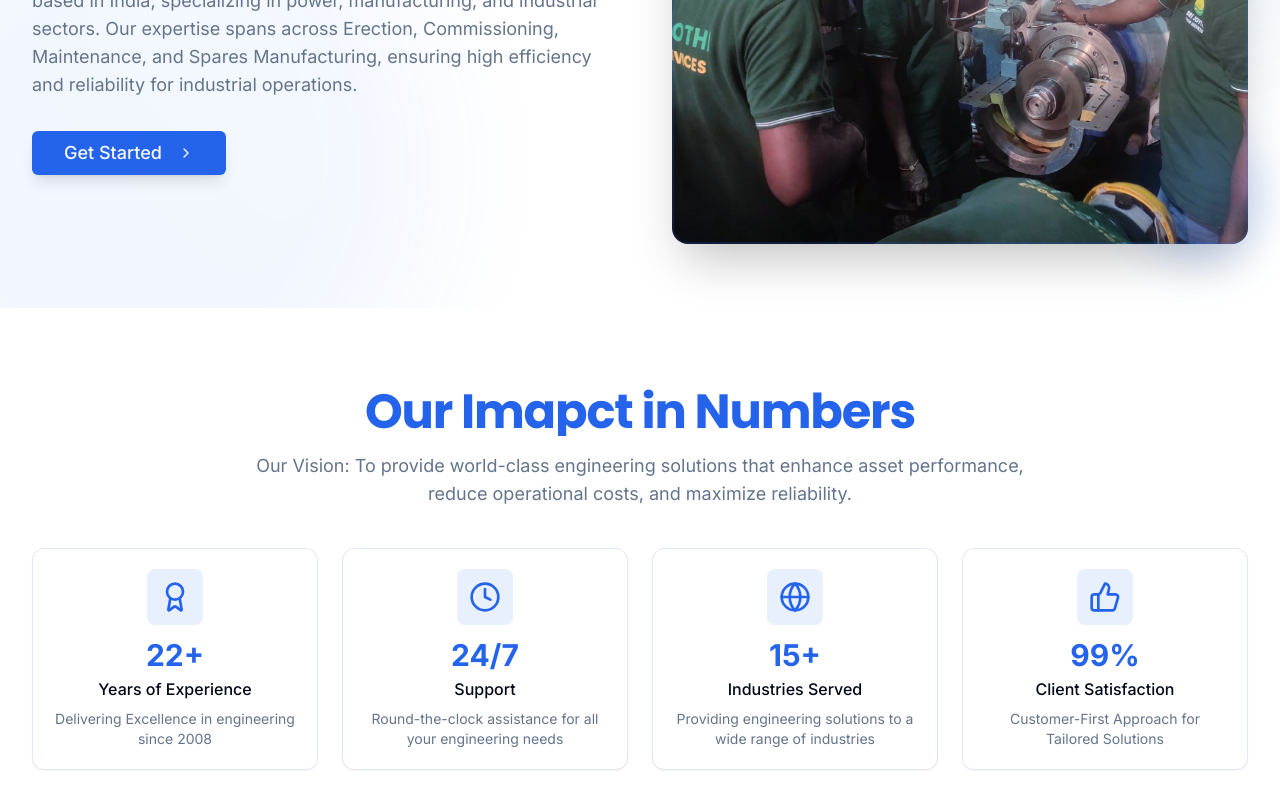
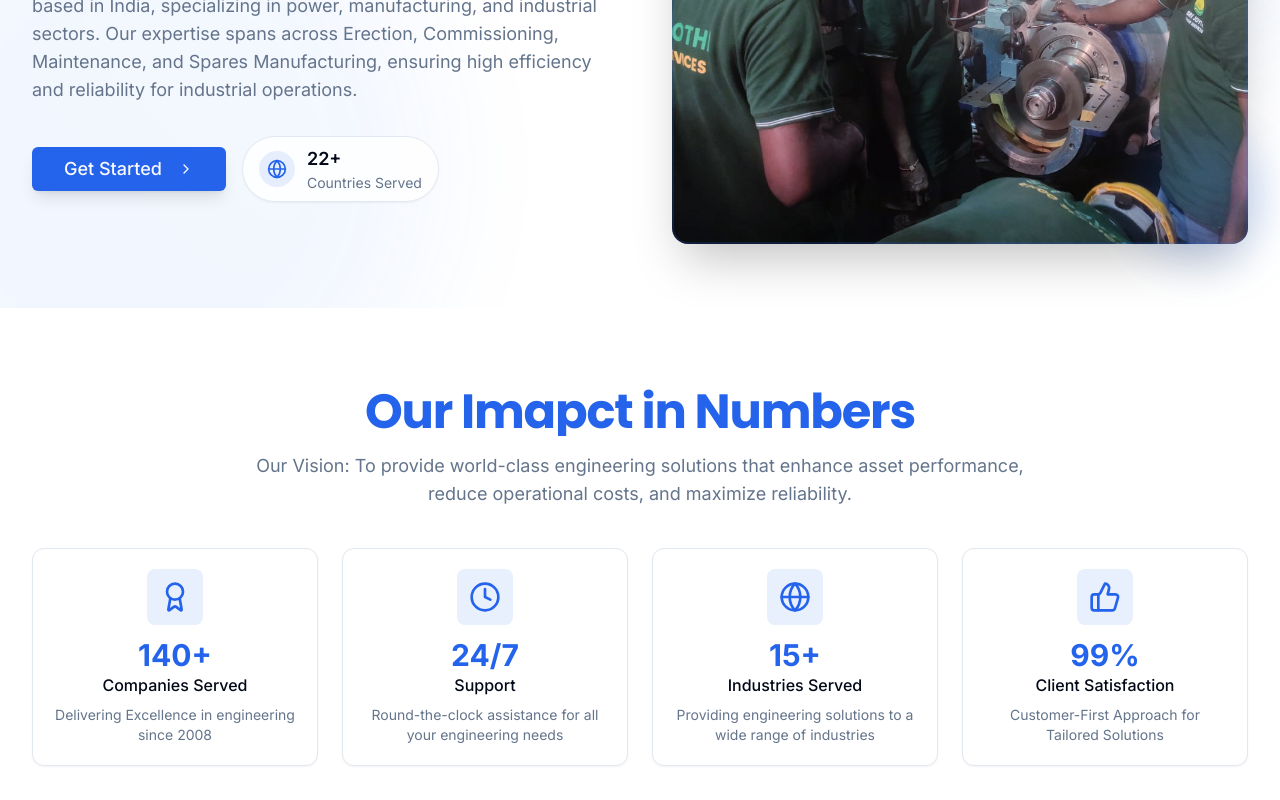
Before and after one commit to techSaswata/sri-jyothi-website, a Next.js app: page / in a window 1280 px wide. Shown: the part 1060-1860 px from the top of the page. Built offline with nearby package versions, Linux system fonts and the light colour scheme.

Commit message:
numbers and design changed

```diff
--- a/components/sections/carousel-section.tsx
+++ b/components/sections/carousel-section.tsx
@@ -7,8 +7,7 @@ import Image from 'next/image';
 const images = [
   '/Web Pics1/Home page/Home-Header-4.jpg',
   '/Web Pics1/Home page/Home Header-1.webp',
-  '/Web Pics1/Home page/Home Header-2.jpg',
-  '/Web Pics1/Home page/Home Header-3.jpg.png',
+
   '/Web Pics1/Home page/Home-Header-5.jpeg',
 ];
 
--- a/components/sections/hero-section.tsx
+++ b/components/sections/hero-section.tsx
@@ -5,7 +5,7 @@ import Link from "next/link"
 import Image from "next/image"
 import { motion } from "framer-motion"
 import { Button } from "@/components/ui/button"
-import { ChevronRight } from "lucide-react"
+import { ChevronRight, Globe } from "lucide-react"
 
 export default function HeroSection() {
   const [isVisible, setIsVisible] = useState(false)
@@ -96,7 +96,7 @@ export default function HeroSection() {
               initial={{ y: 20, opacity: 0 }}
               animate={{ y: 0, opacity: 1 }}
               transition={{ duration: 0.7, delay: 0.8 }}
-              className="mb-8"
+              className="flex flex-col sm:flex-row items-center gap-4 justify-center lg:justify-start"
             >
               <Button
                 size="lg"
@@ -108,6 +108,16 @@ export default function HeroSection() {
                   <ChevronRight className="ml-2 h-5 w-5" />
                 </Link>
               </Button>
+
+              <div className="flex items-center gap-3 bg-background/80 backdrop-blur-sm rounded-full px-4 py-2 border shadow-sm">
+                <div className="p-2 rounded-full bg-primary/10">
+                  <Globe className="h-5 w-5 text-primary" />
+                </div>
+                <div>
+                  <div className="font-semibold text-lg">22+</div>
+                  <div className="text-sm text-muted-foreground">Countries Served</div>
+                </div>
+              </div>
             </motion.div>
           </motion.div>
 
--- a/components/sections/stats-section.tsx
+++ b/components/sections/stats-section.tsx
@@ -1,7 +1,8 @@
 "use client"
 
-import { motion } from "framer-motion"
+import { motion, useInView } from "framer-motion"
 import { Award, Clock, Globe, ThumbsUp } from "lucide-react"
+import { useEffect, useRef, useState } from "react"
 
 const stats = [
   // {
@@ -12,8 +13,9 @@ const stats = [
   // },
   {
     icon: <Award className="h-8 w-8" />,
-    value: "22+",
-    label: "Years of Experience",
+    value: 140,
+    suffix: "+",
+    label: "Companies Served",
     description: "Delivering Excellence in engineering since 2008",
   },
   {
@@ -30,17 +32,53 @@ const stats = [
   // },
   {
     icon: <Globe className="h-8 w-8" />,
-    value: "15+",
+    value: 15,
+    suffix: "+",
     label: "Industries Served",
     description: "Providing engineering solutions to a wide range of industries",
   },
   {
     icon: <ThumbsUp className="h-8 w-8" />,
-    value: "99%",
+    value: 99,
+    suffix: "%",
     label: "Client Satisfaction",
     description: "Customer-First Approach for Tailored Solutions",
   },
 ]
+
+interface CounterProps {
+  value: number | string;
+  suffix?: string;
+  duration?: number;
+}
+
+const Counter = ({ value, suffix = "", duration = 2000 }: CounterProps) => {
+  const [count, setCount] = useState(0)
+  const ref = useRef(null)
+  const isInView = useInView(ref, { once: true })
+
+  useEffect(() => {
+    if (isInView && typeof value === 'number') {
+      let start = 0
+      const end = value
+      const incrementTime = duration / end
+      const counter = setInterval(() => {
+        start += 1
+        setCount(start)
+        if (start === end) clearInterval(counter)
+      }, incrementTime)
+
+      return () => clearInterval(counter)
+    }
+  }, [isInView, value, duration])
+
+  return (
+    <span ref={ref} className="text-3xl font-bold text-primary">
+      {typeof value === 'number' ? count : value}
+      {suffix}
+    </span>
+  )
+}
 
 export default function StatsSection() {
   // No animation state or logic needed anymore
@@ -89,9 +127,7 @@ export default function StatsSection() {
               className="bg-background rounded-xl p-5 shadow-sm border card-hover flex flex-col items-center text-center"
             >
               <div className="p-3 rounded-lg bg-primary/10 text-primary mb-3">{stat.icon}</div>
-              <div className="text-3xl font-bold text-primary mb-1">
-                {stat.value}
-              </div>
+              <Counter value={stat.value} suffix={stat.suffix} />
               <div className="font-medium text-base mb-2">{stat.label}</div>
               <p className="text-body-sm">{stat.description}</p>
             </motion.div>
```
